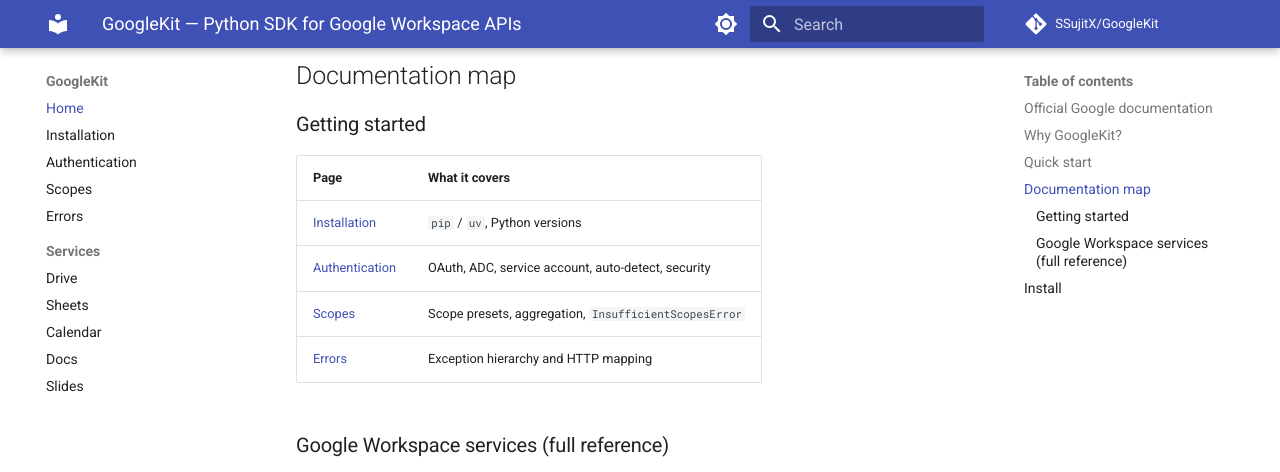
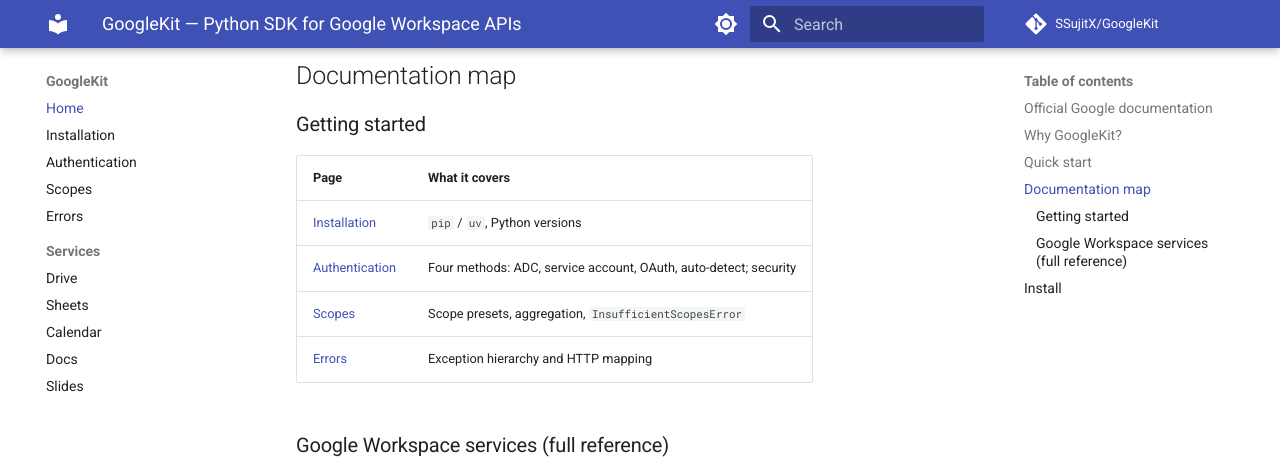
Before and after one commit to SSujitX/GoogleKit, an MkDocs documentation site: the page built from docs/index.md, in a window 1280 px wide and 900 px high, scrolled down 1592 px. Shown: the top 472 px of the window. Built offline with MkDocs 1.6.1 and Material for MkDocs 9.7.7, drawn with Linux system fonts in a browser that asks for light colours; comment, search, counter and statistics services are not loaded.

Commit message:
docs: Clarify authentication methods in API documentation, specifying four distinct methods and their security implications

```diff
--- a/docs/index.md
+++ b/docs/index.md
@@ -64,7 +64,7 @@
 | Page | What it covers |
 | ---- | -------------- |
 | [Installation](installation.md) | `pip` / `uv`, Python versions |
-| [Authentication](authentication.md) | OAuth, ADC, service account, auto-detect, security |
+| [Authentication](authentication.md) | Four methods: ADC, service account, OAuth, auto-detect; security |
 | [Scopes](scopes.md) | Scope presets, aggregation, `InsufficientScopesError` |
 | [Errors](errors.md) | Exception hierarchy and HTTP mapping |
 
```
